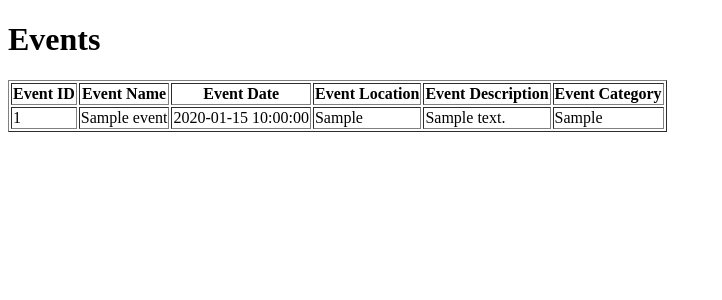
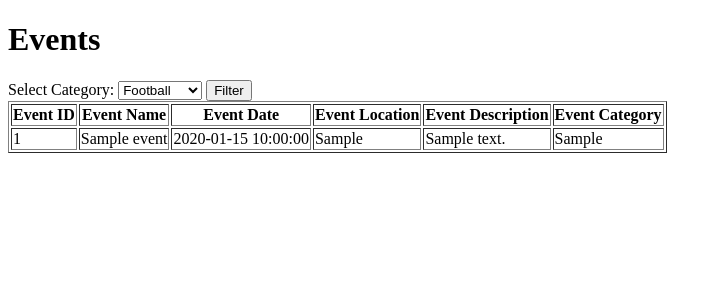
Before and after one commit to nav47neet/event_listing_platform, a Flask app: page /events in a window 1280 px wide. Shown: the top 300 px of the page, without its empty margins (0-722 px from the left). Run offline with Flask 3, Linux system fonts and the light colour scheme; tables that the repository leaves empty or names only in its code hold one stand-in row (Sample ...).

Commit message:
filter changes

```diff
--- a/app.py
+++ b/app.py
@@ -117,6 +117,26 @@ def compare_event_ids_csv(main_file_path, temp_file_path):
         shutil.copyfile(main_file_path, temp_file_path)
 
     return not bool(differences)
+@app.route("/filter_events", methods=["POST"])
+def filter_events():
+    # Connect to the database
+    conn = mysql.connector.connect(**db_config)
+    cursor = conn.cursor()
+
+    # Get the selected category from the form
+    selected_category = request.form.get("category")
+
+    # Fetch filtered data from the events table based on category
+    select_query = "SELECT * FROM events WHERE event_category = %s"
+    cursor.execute(select_query, (selected_category,))
+    filtered_events_data = cursor.fetchall()
+
+    # Close the database connection
+    cursor.close()
+    conn.close()
+
+    # Pass the filtered data and selected category to the template
+    return render_template('index.html', events_data=filtered_events_data, selected_category=selected_category)
 @app.route("/events")
 def show_events():
     # Connect to the database
@@ -151,7 +171,7 @@ def index():
     if result_basketball is False or result_football is False:
         combine_and_store_data()
 
-    return redirect("/events")
+    return render_template('index.html', events_data=[], selected_category=None)
 
 
 @app.route('/favicon.ico')
--- a/templates/index.html
+++ b/templates/index.html
@@ -8,6 +8,17 @@
 </head>
 <body>
     <h1>Events</h1>
+
+    <form method="post" action="{{ url_for('filter_events') }}">
+        <label for="category">Select Category:</label>
+        <select name="category" id="category">
+            <option value="Football">Football</option>
+            <option value="Basketball">Basketball</option>
+            <!-- Add more options for other categories if needed -->
+        </select>
+        <button type="submit">Filter</button>
+    </form>
+
     <table border="1">
         <tr>
             <th>Event ID</th>
```
